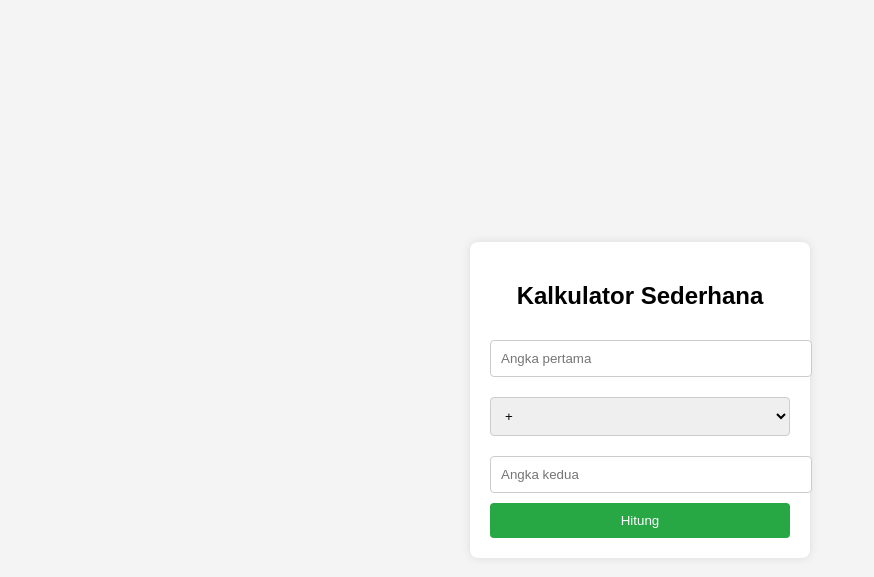
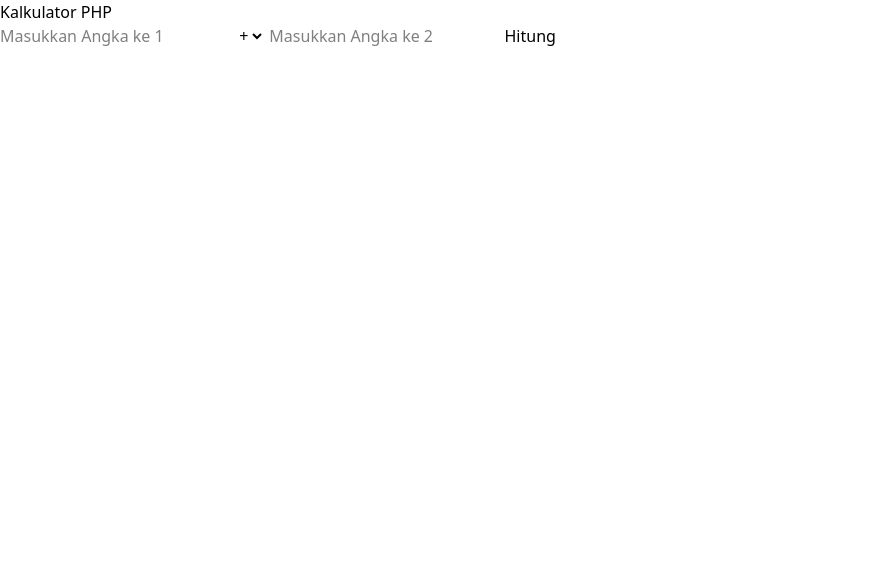
Before and after one commit to iqbaladiatma/Belajar-PHP, a PHP site: page /kalkulator.php in a window 1280 px wide. Shown: the top 577 px of the page, without its empty margins (0-874 px from the left). Run offline with PHP 8.4, Linux system fonts and the light colour scheme.

Commit message:
ini materi baru

```diff
--- a/kalkulator.php
+++ b/kalkulator.php
@@ -1,65 +1,25 @@
 <!DOCTYPE html>
 <html lang="en">
+
 <head>
     <meta charset="UTF-8">
     <meta name="viewport" content="width=device-width, initial-scale=1.0">
     <title>Kalkulator Sederhana</title>
-    <style>
-        body {
-            font-family: Arial, sans-serif;
-            background-color: #f4f4f4;
-            display: flex;
-            justify-content: center;
-            align-items: center;
-            height: 100vh;
-            margin: 0;
-        }
-        .calculator {
-            background-color: #fff;
-            padding: 20px;
-            border-radius: 8px;
-            box-shadow: 0 0 10px rgba(0, 0, 0, 0.1);
-            width: 300px;
-            text-align: center;
-        }
-        input[type="number"], select {
-            width: 100%;
-            padding: 10px;
-            margin: 10px 0;
-            border: 1px solid #ccc;
-            border-radius: 4px;
-        }
-        button {
-            width: 100%;
-            padding: 10px;
-            background-color: #28a745;
-            color: white;
-            border: none;
-            border-radius: 4px;
-            cursor: pointer;
-        }
-        button:hover {
-            background-color: #218838;
-        }
-        .result {
-            margin-top: 20px;
-            font-size: 1.2em;
-            color: #333;
-        }
-    </style>
+    <script src="https://unpkg.com/@tailwindcss/browser@4"></script>
 </head>
+
 <body>
     <div class="calculator">
-        <h2>Kalkulator Sederhana</h2>
+        <h2>Kalkulator PHP</h2>
         <form method="post">
-            <input type="number" name="num1" placeholder="Angka pertama" required>
+            <input type="number" name="num1" placeholder="Masukkan Angka ke 1" required>
             <select name="operation">
                 <option value="tambah">+</option>
                 <option value="kurang">-</option>
                 <option value="kali">×</option>
                 <option value="bagi">÷</option>
             </select>
-            <input type="number" name="num2" placeholder="Angka kedua" required>
+            <input type="number" name="num2" placeholder="Masukkan Angka ke 2" required>
             <button type="submit" name="hitung">Hitung</button>
         </form>
 
@@ -84,11 +44,11 @@
                     if ($num2 != 0) {
                         $result = $num1 / $num2;
                     } else {
-                        $result = "Tidak bisa dibagi dengan 0!";
+                        $result = "ora iso dibagi karo 0!";
                     }
                     break;
                 default:
-                    $result = "Operasi tidak valid!";
+                    $result = "Ngga valid! Mass";
                     break;
             }
 
@@ -97,4 +57,5 @@
         ?>
     </div>
 </body>
+
 </html>
```
